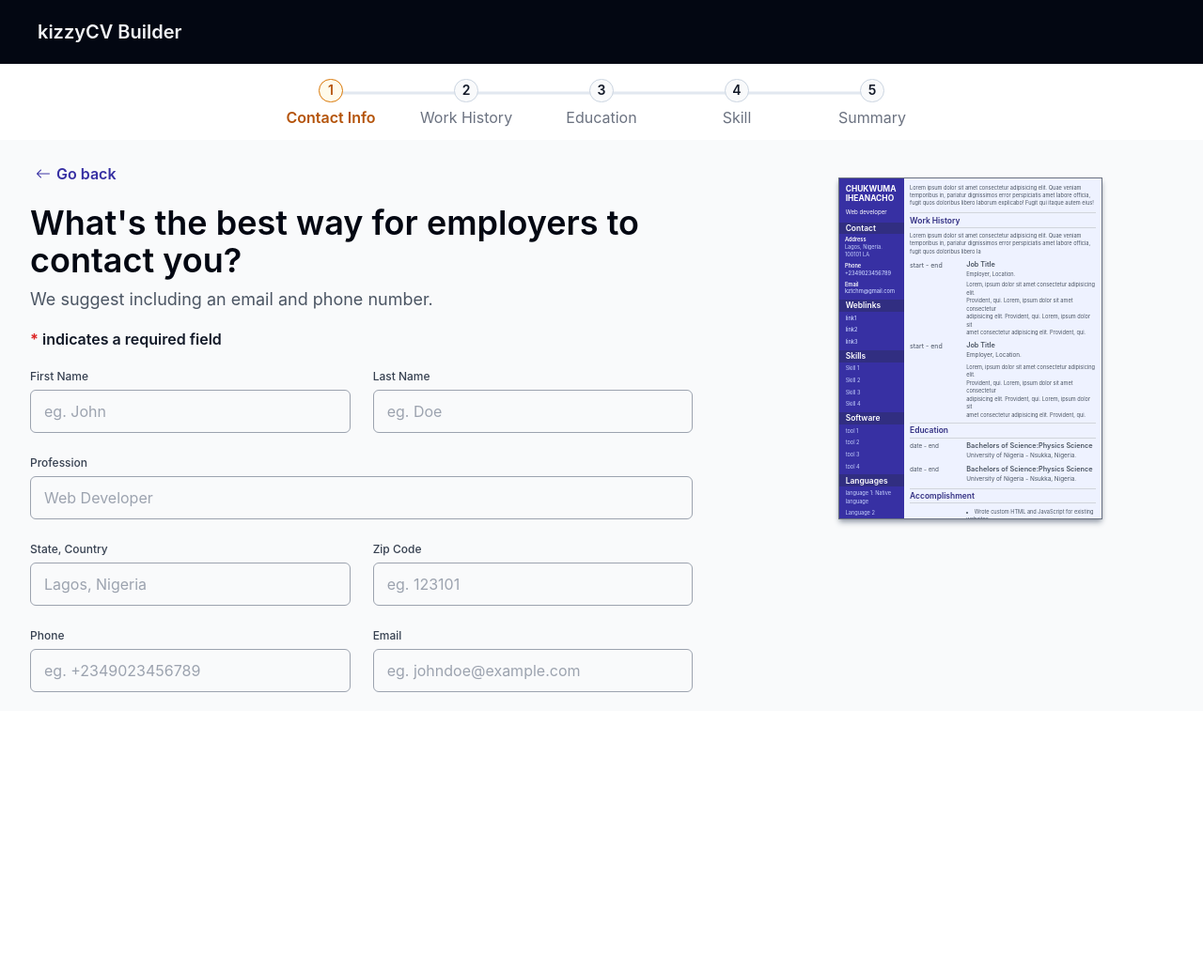
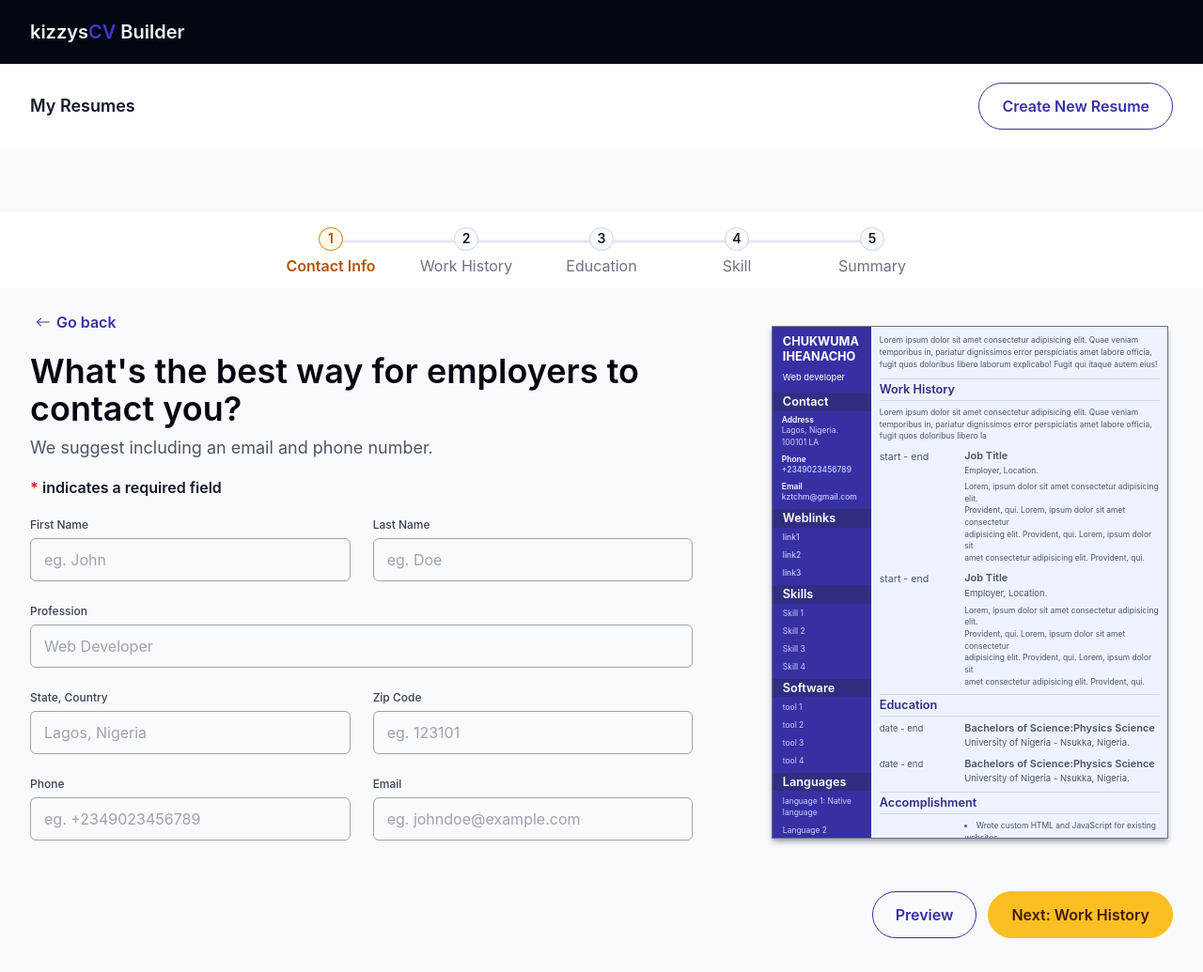
Before and after one commit to kizzylion/cvbuilder, a React (Vite) app: page / in a window 1280 px wide. Shown: the whole page at 94% size. Before the commit the page ends 800 px from the top, so only its background shows below. Built offline with nearby package versions, Linux system fonts and the light colour scheme.

Commit message:
TESTING PRODUCTION BUILD

```diff
--- a/src/App.jsx
+++ b/src/App.jsx
@@ -1,14 +1,45 @@
-import { useState } from "react";
+import { useState, useEffect } from "react";
 import "./app.scss";
-import TemplatePaper from "./component/template/template";
+
 import Header from "./component/header/header";
-import { ProgressBar } from "./component/progressbar/progressbar";
+import { FilterSection } from "./component/filtersection/filtersection";
+
 import { MultiForm } from "./component/multiform/multiform";
 export default function App() {
+  const headerRef = document.getElementById("Logo-header");
+  const [headerHeight, setHeaderHeight] = useState(0);
+
+  function calculateHeaderHeight() {
+    const headerRef = document.getElementById("Logo-header");
+    if (headerRef) {
+      setHeaderHeight(headerRef.clientHeight);
+    }
+  }
+
+  useEffect(() => {
+    // Calculate header height on initial render
+    calculateHeaderHeight();
+
+    window.addEventListener("DOMContentLoaded", calculateHeaderHeight);
+    // Add event listener to recalculate header height on window resize
+    window.addEventListener("resize", calculateHeaderHeight);
+
+    // Cleanup event listener on component unmount
+    return () => {
+      window.removeEventListener("resize", calculateHeaderHeight);
+    };
+  }, []);
+
   return (
-    <div className="App bg-gray-50">
-      <Header />
-      <MultiForm />
+    <div className="App bg-gray-50 h-full">
+      <Header ref={headerRef} />
+      <div className="bg-white" style={{ paddingTop: `${headerHeight}px` }}>
+        <FilterSection />
+      </div>
+
+      <main style={{ paddingTop: `${headerHeight}px` }}>
+        <MultiForm />
+      </main>
     </div>
   );
 }
--- /dev/null
+++ b/src/component/filtersection/filtersection.jsx
@@ -0,0 +1,22 @@
+import { Button } from "../utilities/button";
+
+export function FilterSection() {
+  return (
+    <div
+      id="filterSection"
+      className="max-w-7xl mx-auto w-full flex px-4 md:px-6 lg:px-8 py-5  text-gray-900"
+    >
+      <div className="flex justify-between items-center w-full gap-4">
+        <h2 className="text-lg font-semibold">My Resumes</h2>
+        <div className="filter-actions">
+          <Button
+            type={"secondary"}
+            label={"Create New Resume"}
+            preIcon={false}
+            postIcon={false}
+          />
+        </div>
+      </div>
+    </div>
+  );
+}
--- a/src/component/header/header.jsx
+++ b/src/component/header/header.jsx
@@ -2,16 +2,19 @@ import "./header.scss";
 
 export default function Header() {
   return (
-    <header className=" bg-gray-50 lg:bg-gray-950">
+    <header
+      id="Logo-header"
+      className=" bg-gray-50 lg:bg-gray-950  fixed  w-full z-30"
+    >
       <div
         id="logo"
         className="grid place-content-center max-w-7xl p-3 lg:px-8 mx-auto lg:place-content-start"
       >
         <a
           href="#"
-          className="p-2 mx-auto text-base font-semibold md:text-lg lg:text-xl lg:text-gray-100 "
+          className="py-2 mx-auto text-base text-gray-900 font-semibold md:text-lg lg:text-xl lg:text-gray-100 "
         >
-          kizzyCV Builder
+          kizzys<span className="text-indigo-700">CV</span> Builder
         </a>
       </div>
     </header>
--- a/src/component/multiform/ContactInfo.jsx
+++ b/src/component/multiform/ContactInfo.jsx
@@ -2,10 +2,12 @@ import { FormHeading } from "../utilities/formheading";
 import TemplatePaper from "../template/template";
 import "./contactInfo.scss";
 import { Input } from "../utilities/input";
+import { Button } from "../utilities/button";
 
 export function ContactInfo() {
   return (
-    <div className="contact grid grid-cols-1 lg:grid-cols-[58%_38%] gap-16">
+    <>
+      <div className="contact grid grid-cols-1 lg:grid-cols-[58%_38%] gap-16 mb-5">
         <div className="content w-full">
           <FormHeading
             title={"What's the best way for employers to contact you?"}
@@ -66,10 +68,29 @@ export function ContactInfo() {
           </form>
         </div>
         <div className="preview_area hidden md:flex justify-center p-5 w-full">
-        <div className="preview aspect-[8.5/11] flex md:w-1/3 lg:w-2/3 h-fit border border-gray-500 shadow-md shadow-gray-400 bg-gray-100 overflow-hidden">
+          <div className="preview aspect-[8.5/11] flex md:w-1/3 lg:w-full h-fit border border-gray-500 shadow-md shadow-gray-400 bg-gray-100 overflow-hidden">
             <TemplatePaper />
           </div>
         </div>
       </div>
+      <footer className="action-section w-full flex-col md:flex-row flex justify-end gap-3 mt-auto py-4">
+        <div className="order-1 md:order-0 ">
+          <Button
+            type={"secondary"}
+            label={"Preview"}
+            preIcon={false}
+            postIcon={false}
+          />
+        </div>
+        <div className="order-0 md:order-1">
+          <Button
+            type={"primary"}
+            label={"Next: Work History"}
+            preIcon={false}
+            postIcon={false}
+          />
+        </div>
+      </footer>
+    </>
   );
 }
--- a/src/component/template/template.jsx
+++ b/src/component/template/template.jsx
@@ -17,7 +17,6 @@ export default function TemplatePaper() {
     // childRef.current.style.transformOrigin = "center top"; // Optional: Set the origin to left
 
     childRef.current.style.fontSize = `${(childWidth * 12) / 595}px`;
-    console.log(childRef.current.style.fontSize);
   };
 
   useEffect(() => {
--- a/src/component/utilities/button.jsx
+++ b/src/component/utilities/button.jsx
@@ -1,7 +1,7 @@
 export function Button({ label, type, preIcon, postIcon }) {
   if (type === "primary") {
     return (
-      <button className="flex flex-row px-4 md:px-5 lg:px-6 py-3 bg-amber-400 hover:bg-amber-500 border border-amber-400 rounded-full text-sm lg:text-base font-semibold text-amber-950 focus:ring-2 ring-amber-600 overflow-hidden gap-1">
+      <button className="flex flex-row px-4 md:px-5 lg:px-6 py-3 bg-amber-400 hover:bg-amber-500 border border-amber-400 rounded-full text-sm lg:text-base font-semibold text-amber-950 focus:ring-2 ring-amber-600 overflow-hidden gap-1 w-full md:w-fit justify-center">
         <span className={`${preIcon ? "block" : "hidden"} w-5 h-5`}>
           {preIcon}
         </span>
@@ -13,7 +13,7 @@ export function Button({ label, type, preIcon, postIcon }) {
     );
   } else if (type === "secondary") {
     return (
-      <button className="flex flex-row px-4 md:px-5 lg:px-6 py-3 hover:bg-indigo-50 focus:bg-indigo-50 border border-indigo-800 rounded-full text-sm lg:text-base font-semibold text-indigo-800 focus:ring-2 ring-indigo-200 overflow-hidden gap-1 ">
+      <button className="flex flex-row px-4 md:px-5 lg:px-6 py-3 hover:bg-indigo-50 focus:bg-indigo-50 border border-indigo-800 rounded-full text-sm lg:text-base font-semibold text-indigo-800 focus:ring-2 ring-indigo-200 overflow-hidden gap-1 justify-center w-full md:w-fit">
         <span className={`${preIcon ? "block" : "hidden"} w-5 h-5`}>
           {preIcon}
         </span>
@@ -25,7 +25,7 @@ export function Button({ label, type, preIcon, postIcon }) {
     );
   } else if (type === "tertiary") {
     return (
-      <button className="flex flex-row px-1 py-1 hover:bg-indigo-50 hover:bg-transparent hover:underline focus:underline   border-0 border-indigo-800 text-sm lg:text-base font-semibold text-indigo-800 focus:ring-0 ring-indigo-200 overflow-hidden gap-1 ">
+      <button className="flex flex-row px-1 py-1 hover:bg-indigo-50 hover:bg-transparent hover:underline focus:underline   border-0 border-indigo-800 text-sm lg:text-base font-semibold text-indigo-800 focus:ring-0 ring-indigo-200 overflow-hidden gap-1  ">
         <span className={`${preIcon ? "block" : "hidden"} w-5 h-5`}>
           {preIcon}
         </span>
```
Lines whose indentation alone changed are shown as unchanged.
